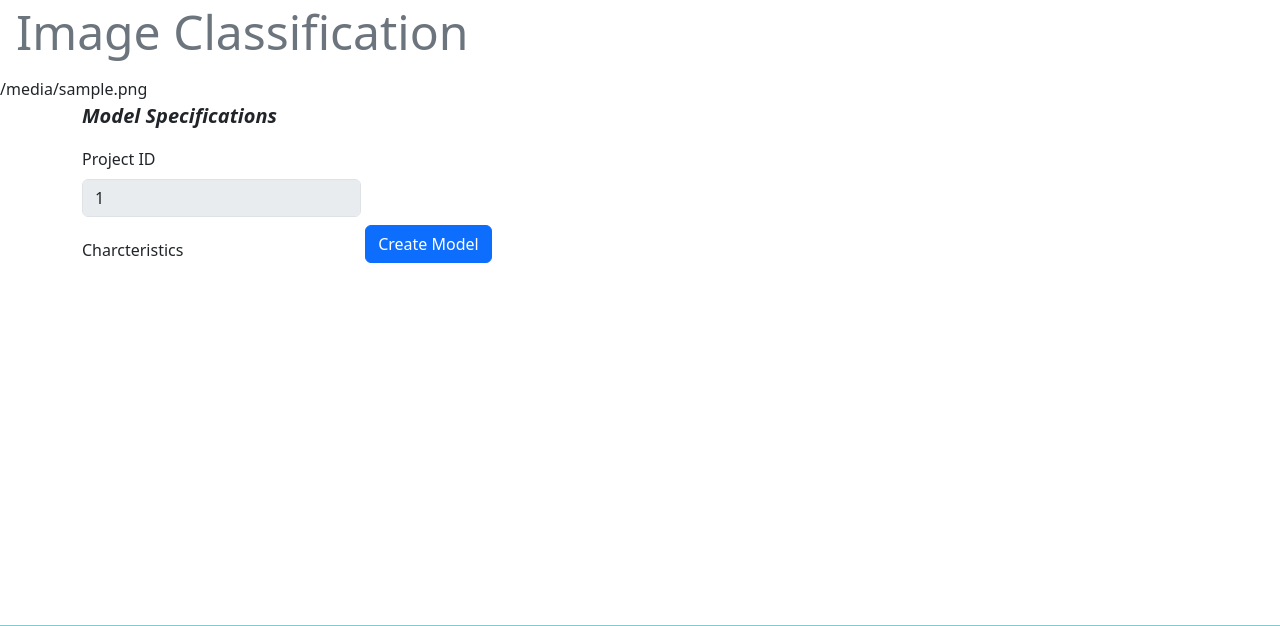
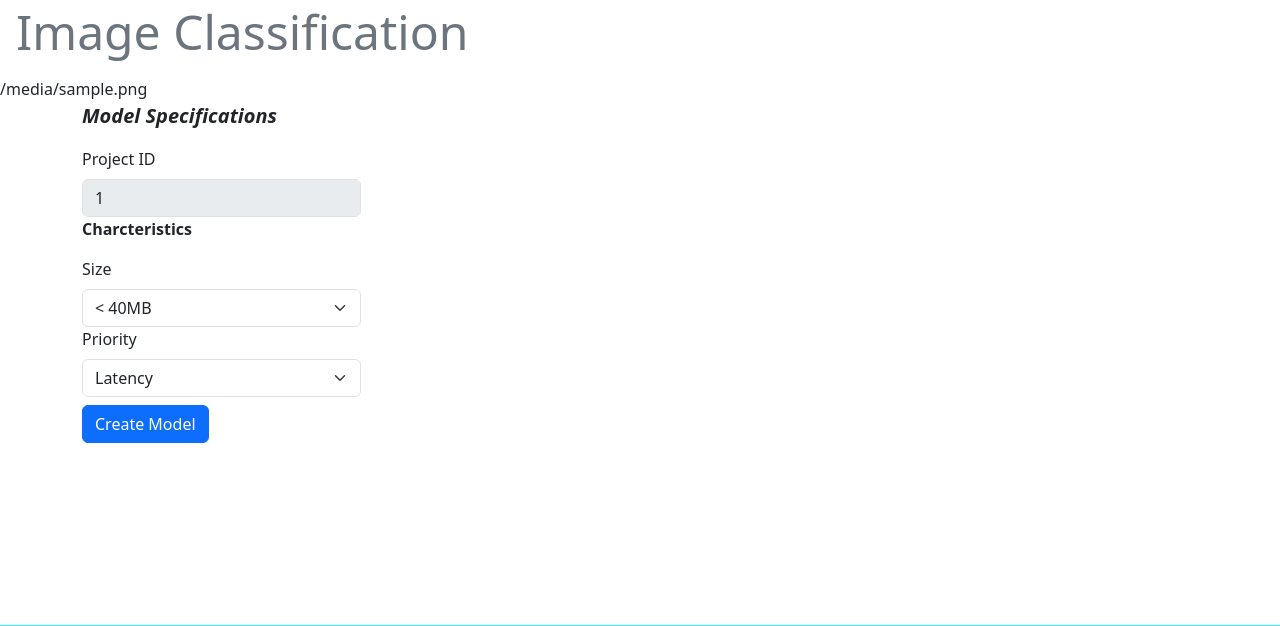
Before and after one commit to harikris001/MLFusionLab, a Django app: template image_model/templates/image/classification.html in a window 1280 px wide. Shown: the part 126-752 px from the top of the page. Run offline with Django 4.2, Linux system fonts and the light colour scheme; the template is opened without the code that fills it: most values are stand-ins (such as "Sample title", 1, 10 or a date in 2020).

Commit message:
Image classification image out

```diff
--- a/image_model/templates/image/classification.html
+++ b/image_model/templates/image/classification.html
@@ -8,21 +8,34 @@
   <h3 class="display-5 text-secondary">Image Classification</h3>
 </div>
 
-<div class="conatiner-lg">
-    {{ images|safe }}
-</div>
-
-
+<div class="conatiner-lg">{{ images|safe }}</div>
 
 <div class="container-md">
-    <p class="fs-5 fw-semibold fst-italic">Model Specifications</p>
-    <form method="post" enctype="multipart/form-data" class="mb-3" action="/image_model/results/?pid={{pid}}">
-      {% csrf_token %}
-      <label for="pjt-id" class="form-label w-25">Project ID</label>
-      <input type="number" class="form-control w-25 " disabled value="{{pid}}">
-      <label class="form-label w-25">Charcteristics</label>
-
-      <button type="submit" class="btn btn-primary mt-2 mb-4">Create Model</button>
-    </form>
+  <p class="fs-5 fw-semibold fst-italic">Model Specifications</p>
+  <form
+    method="post"
+    enctype="multipart/form-data"
+    class="mb-3"
+    action="/image_model/results/?pid={{pid}}"
+  >
+    {% csrf_token %}
+    <label for="pjt-id" class="form-label w-25">Project ID</label>
+    <input type="number" class="form-control w-25" disabled value="{{pid}}" />
+    <p class="fw-bold">Charcteristics</p>
+    <label for="size" class="form-label w-25">Size</label>
+    <select id="size" name="size" class="form-select w-25" aria-label="select example">
+      <option vlaue="small"> < 40MB</option>
+      <option value="medium"> 40-80 MB</option>
+      <option value="large"> > 80 MB</option>
+    </select>
+    <label for="size" class="form-label w-25">Priority</label>
+    <select id="priority" name="priority" class="form-select w-25" aria-label="select example">
+      <option value="latency">Latency</option>
+      <option value="accuracy">Accuracy</option>
+    </select>
+    <button type="submit" class="btn btn-primary mt-2 mb-4">
+      Create Model
+    </button>
+  </form>
 </div>
 {% endblock content %}
--- a/image_model/templates/image/detection.html
+++ b/image_model/templates/image/detection.html
@@ -17,7 +17,8 @@
       <label for="pjt-id" class="form-label w-25">Project ID</label>
       <input type="number" class="form-control w-25 " disabled value="{{pid}}">
       <label for="target" class="form-label w-25">Target type</label>
-      <input type="radio" class="">
+      <select class="form-select">
+      </select>
       <select name="target" id="target" class="form-select w-25">
       </select>
       <button type="submit" class="btn btn-primary mt-2 mb-4">Create Model</button>
--- a/image_model/views.py
+++ b/image_model/views.py
@@ -69,10 +69,12 @@ def classify(request):
 
             fig.suptitle("Sample input data")
 
+        # Converting Images to IOBytes
         img_bytes = io.StringIO()
         plt.savefig(img_bytes, format='svg')
         img_bytes.seek(0)
 
+        # Converting to Context
         img_bytes = img_bytes.getvalue()
         context = {'pid':pid, 'images':img_bytes}
         return render(request, 'image/classification.html', context)
```
Also changed, not shown: MLFusionLab/__init__.py (added), image_model/migrations/0001_initial.py (added), image_model/migrations/0002_project_pjt_type.py (added), image_model/migrations/0003_alter_project_pjt_type.py (added), image_model/migrations/__init__.py (added), image_model/training_backend.py (added).
